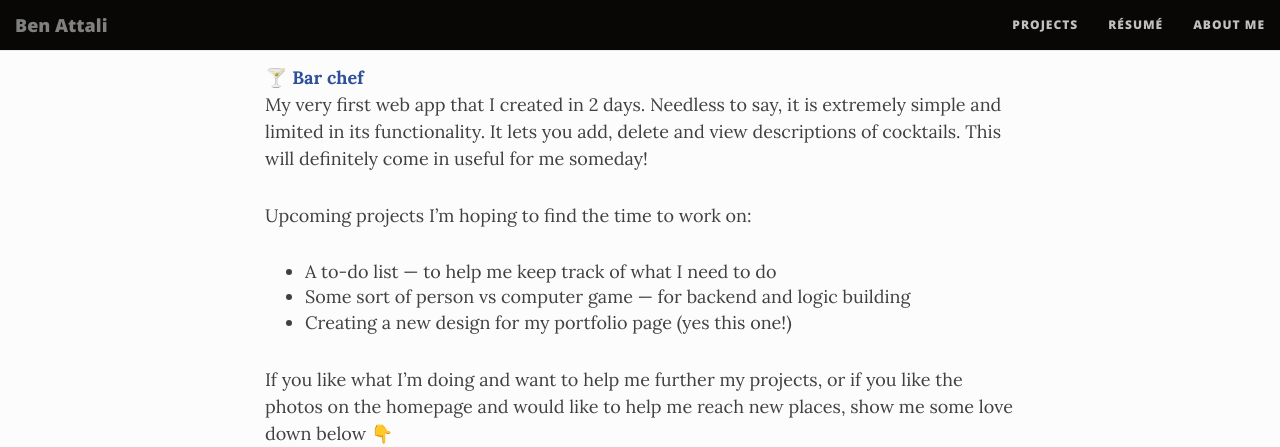
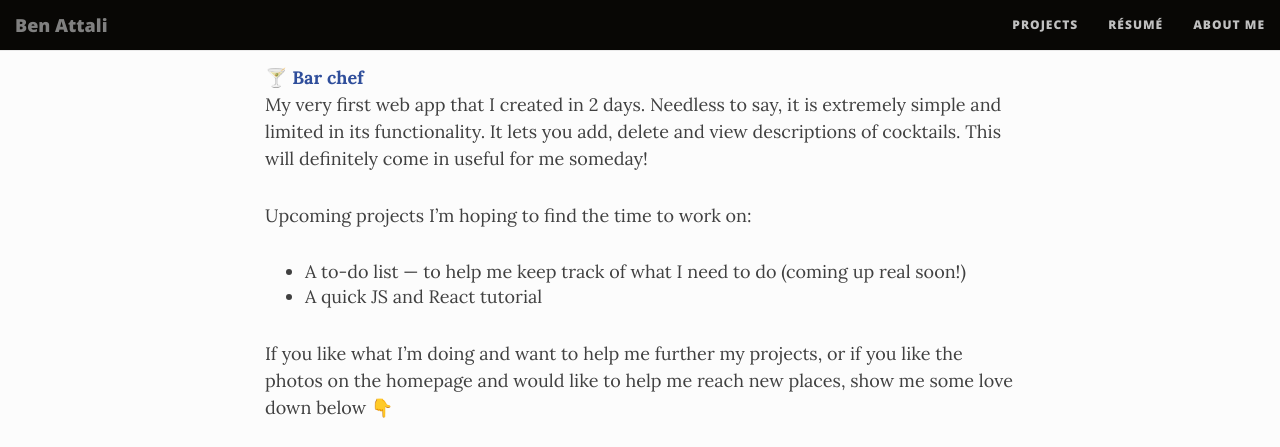
Before and after one commit to benattali/benattali.github.io, a Jekyll site: the page built from projects.md, in a window 1280 px wide and 900 px high, scrolled down 766 px, cut to the strip 0-447 px from the top of the window. Built offline with Jekyll 4.4.1, drawn with Linux system fonts in a browser that asks for light colours; nearby versions of some CDN libraries.

Commit message:
Update projects.md

```diff
--- a/projects.md
+++ b/projects.md
@@ -23,9 +23,8 @@ My coding career began in May 2019. Here I will try to have (an updated) collect
   My very first web app that I created in 2 days. Needless to say, it is extremely simple and limited in its functionality. It lets you add, delete and view descriptions of cocktails. This will definitely come in useful for me someday!
 
 Upcoming projects I'm hoping to find the time to work on:
-* A to-do list --- to help me keep track of what I need to do
-* Some sort of person vs computer game --- for backend and logic building
-* Creating a new design for my portfolio page (yes this one!)
+* A to-do list --- to help me keep track of what I need to do (coming up real soon!)
+* A quick JS and React tutorial
 
 If you like what I'm doing and want to help me further my projects, or if you like the photos on the homepage and would like to help me reach new places, show me some love down below 👇
 
```
